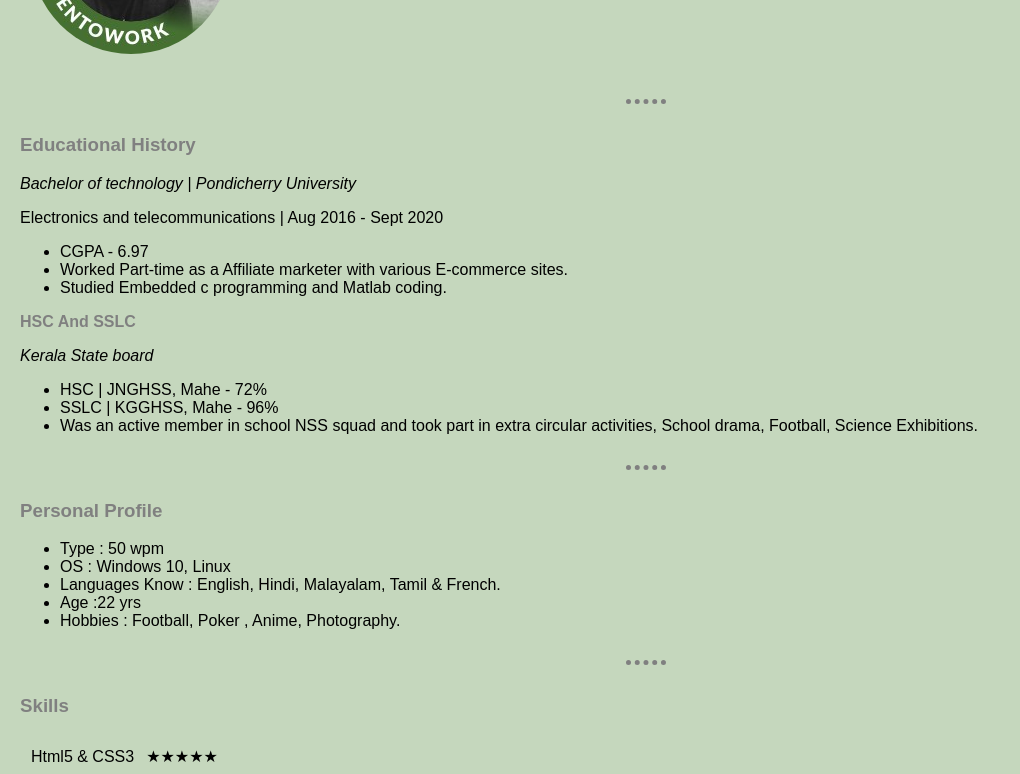
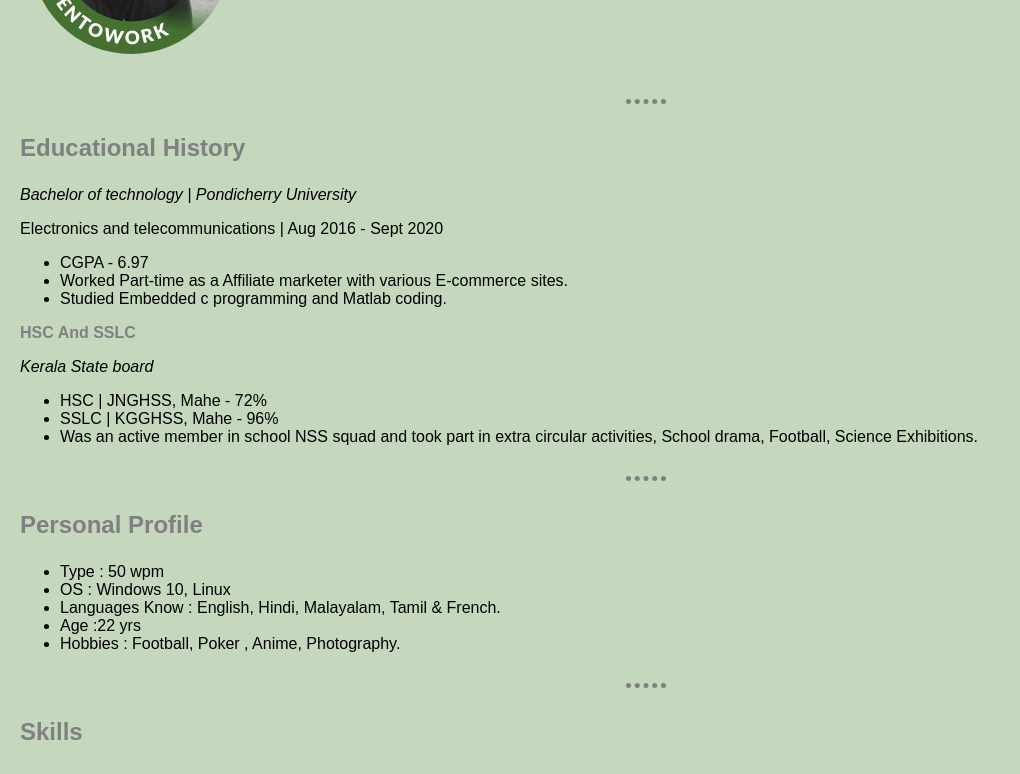
Before and after one commit to strawhatrag/cv-website, a plain HTML site: page index.html in a window 1280 px wide. Shown: the part 165-939 px from the top of the page, without its empty margins (0-1020 px from the left). Drawn offline with Linux system fonts and the light colour scheme.

Commit message:
Add files via upload

```diff
--- a/styles.css
+++ b/styles.css
@@ -30,3 +30,11 @@ hr {
   width: 40px;
   margin: 30px auto 30px auto;
 }
+@media (max-height: 900px){
+  body{
+    font-size: 1rem;
+  }
+  h1, h2 ,h3{
+    font-size: 1.5rem;
+  }
+}
```
